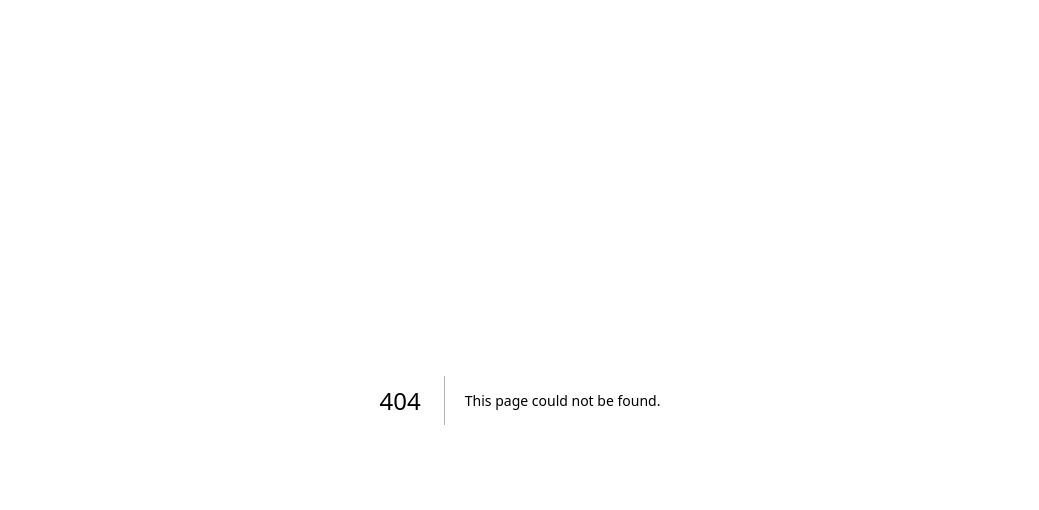
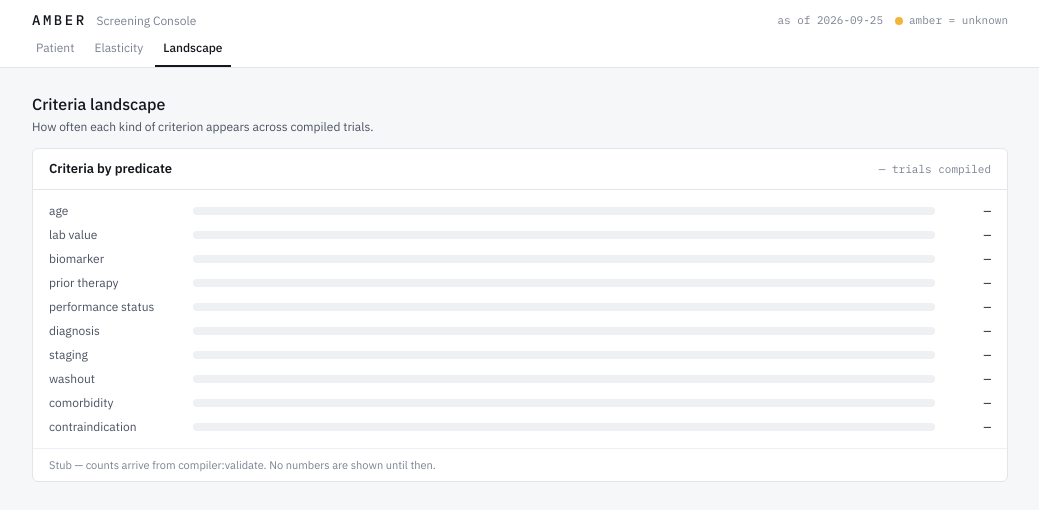
Before and after one commit to puranjayh/amber, a Next.js app: page /landscape in a window 1280 px wide. Before the commit this address had no page. Shown: the top 510 px of the page, without its empty margins (120-1159 px from the left). Built offline with nearby package versions, Linux system fonts and the light colour scheme.

Commit message:
app: criteria-landscape histogram stub, empty until compiler:validate lands
Co-authored-by: Cursor <cursoragent@cursor.com>

```diff
--- /dev/null
+++ b/app/landscape/page.tsx
@@ -0,0 +1,31 @@
+import { Predicate } from "@/src/contracts";
+import { asOf } from "@/app/_data/source";
+import { ConsoleHeader } from "@/components/console/ConsoleHeader";
+import { LandscapeHistogram } from "@/components/landscape/LandscapeHistogram";
+
+export default function LandscapePage() {
+  const bins = Predicate.options.map((p) => ({
+    key: p,
+    label: p.replace("_", " "),
+    count: null,
+  }));
+
+  return (
+    <>
+      <ConsoleHeader asOf={asOf} active="landscape" />
+      <main className="mx-auto w-full max-w-5xl flex-1 space-y-3 px-3 py-4 sm:px-6 sm:py-6">
+        <div>
+          <h1 className="text-[16px] font-medium text-ink">Criteria landscape</h1>
+          <p className="mt-0.5 text-[12px] text-ink-2">
+            How often each kind of criterion appears across compiled trials.
+          </p>
+        </div>
+        <LandscapeHistogram
+          bins={bins}
+          total={null}
+          caption="Stub — counts arrive from compiler:validate. No numbers are shown until then."
+        />
+      </main>
+    </>
+  );
+}
--- /dev/null
+++ b/components/landscape/LandscapeHistogram.tsx
@@ -0,0 +1,38 @@
+export type LandscapeBin = { key: string; label: string; count: number | null };
+
+export function LandscapeHistogram({
+  bins,
+  total,
+  caption,
+}: {
+  bins: LandscapeBin[];
+  total: number | null;
+  caption: string;
+}) {
+  const max = Math.max(0, ...bins.map((b) => b.count ?? 0));
+  return (
+    <div className="overflow-hidden rounded-md border border-line bg-surface">
+      <div className="flex flex-wrap items-baseline justify-between gap-2 border-b border-line px-3 py-2.5 sm:px-4">
+        <h2 className="text-[13px] font-semibold text-ink">Criteria by predicate</h2>
+        <span className="font-mono text-[11px] text-ink-3">
+          {total === null ? "— trials compiled" : `${total} trials compiled`}
+        </span>
+      </div>
+      <ul className="space-y-1.5 px-3 py-3 sm:px-4">
+        {bins.map((b) => {
+          const pct = b.count !== null && max > 0 ? (b.count / max) * 100 : 0;
+          return (
+            <li key={b.key} className="grid grid-cols-[8.5rem_1fr_3rem] items-center gap-2 text-[12px]">
+              <span className="truncate text-ink-2">{b.label}</span>
+              <span className="h-2 overflow-hidden rounded-sm bg-line-2">
+                <span className="block h-full bg-ink-2" style={{ width: `${pct}%` }} />
+              </span>
+              <span className="text-right font-mono text-ink">{b.count ?? "—"}</span>
+            </li>
+          );
+        })}
+      </ul>
+      <p className="border-t border-line-2 px-3 py-2 text-[11px] text-ink-3 sm:px-4">{caption}</p>
+    </div>
+  );
+}
```
